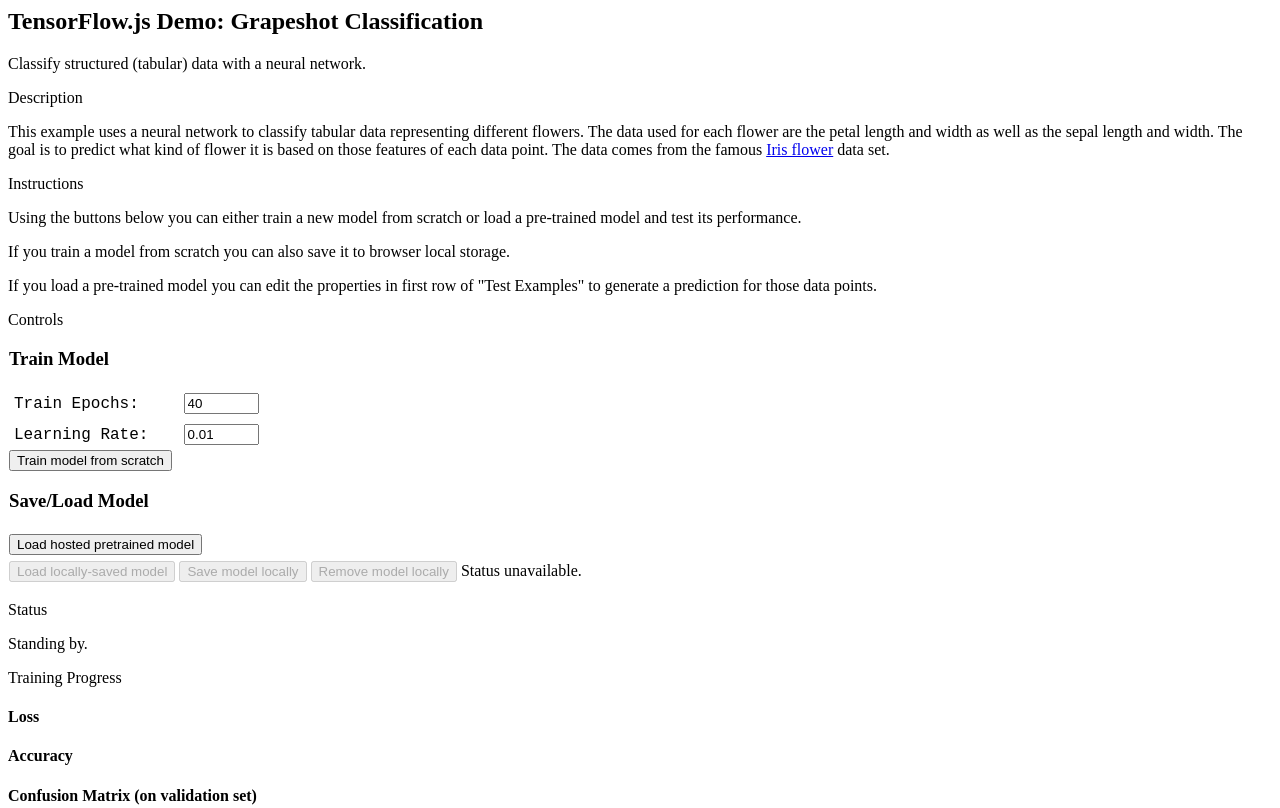
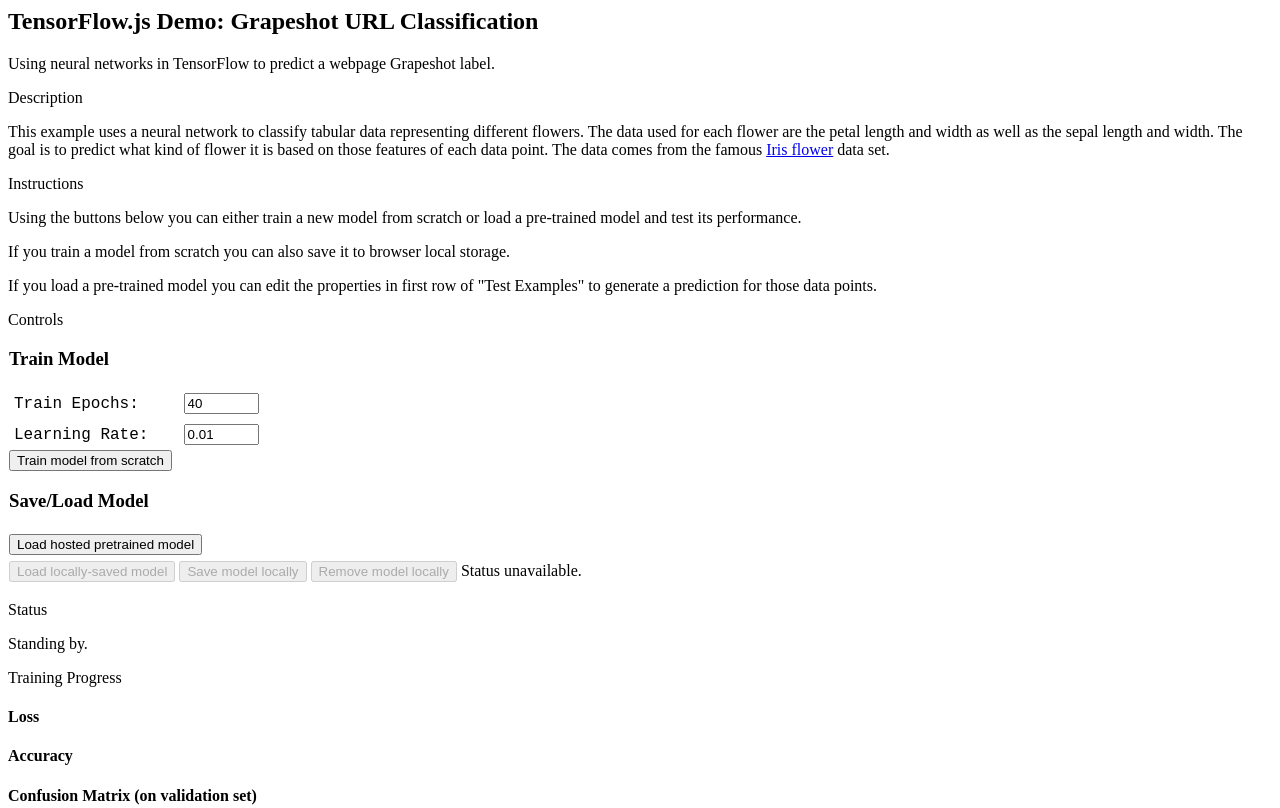
Before and after one commit to cipher982/Website-Grapeshot-Classification, a website: page index.html in a window 1280 px wide. Shown: the top 808 px of the page. Drawn offline with Linux system fonts and the light colour scheme.

Commit message:
Changing text

```diff
--- a/index.html
+++ b/index.html
@@ -85,8 +85,8 @@
   <body>
     <div class='tfjs-example-container'>
       <section class='title-area'>
-        <h1>TensorFlow.js Demo: Grapeshot Classification</h1>
-        <p class='subtitle'>Classify structured (tabular) data with a neural network.</p>
+        <h1>TensorFlow.js Demo: Grapeshot URL Classification</h1>
+        <p class='subtitle'>Using neural networks in TensorFlow to predict a webpage Grapeshot label.</p>
       </section>
 
       <section>
```
